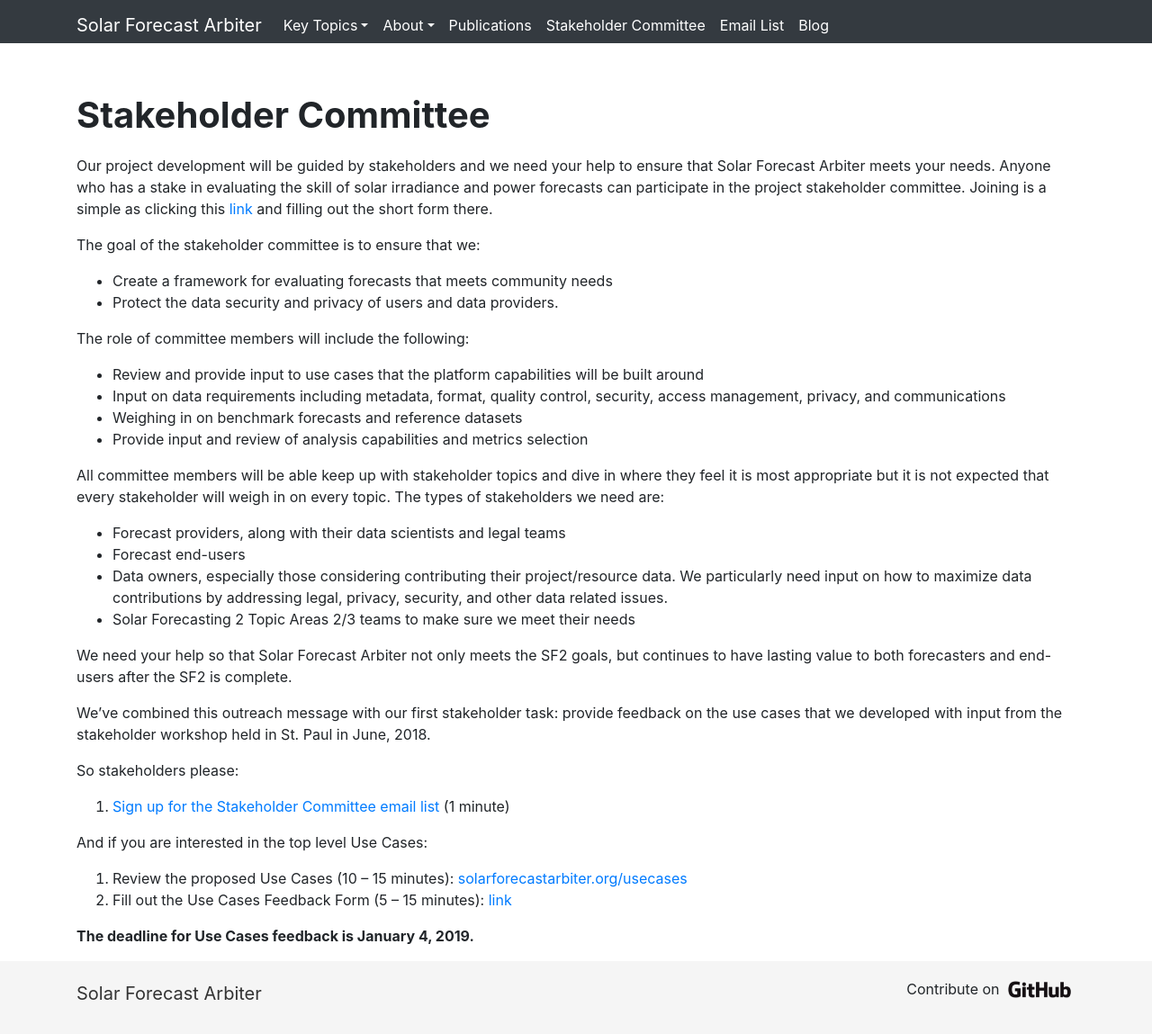
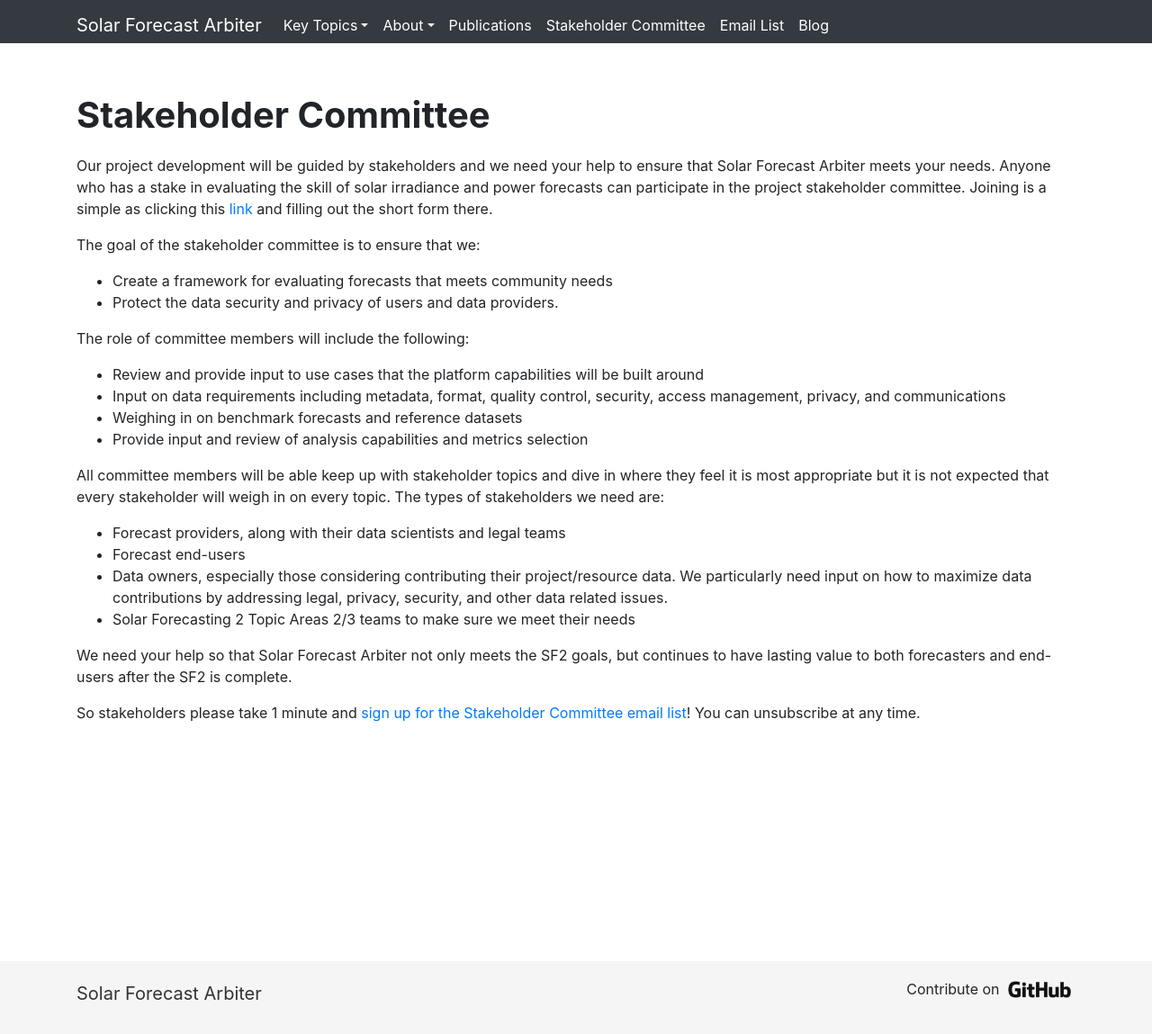
Before and after one commit to SolarArbiter/SolarArbiter.github.io, a Jekyll site: the page built from stakeholdercommittee.md, in a window 1280 px wide and 1149 px high. Shown: the whole window at 90% size. Built offline with Jekyll 4.4.1, drawn with Linux system fonts in a browser that asks for light colours; comment, search, counter and statistics services are not loaded; our own code applies the rules of GitHub Pages for plain Markdown files.

Commit message:
Update stakeholdercommittee.md (#47)
remove out of date instructions related to use cases from stakeholder committee page.

```diff
--- a/stakeholdercommittee.md
+++ b/stakeholdercommittee.md
@@ -26,14 +26,4 @@ All committee members will be able keep up with stakeholder topics and dive in w
 
 We need your help so that Solar Forecast Arbiter not only meets the SF2 goals, but continues to have lasting value to both forecasters and end-users after the SF2 is complete.
 
-We’ve combined this outreach message with our first stakeholder task: provide feedback on the use cases that we developed with input from the stakeholder workshop held in St. Paul in June, 2018.
-
-So stakeholders please:
-1. [Sign up for the Stakeholder Committee email list](/emaillist) (1 minute)
-
-And if you are interested in the top level Use Cases:
-
-2. Review the proposed Use Cases (10 – 15 minutes): [solarforecastarbiter.org/usecases](/usecases)
-3. Fill out the Use Cases Feedback Form (5 – 15 minutes): [link](https://docs.google.com/forms/d/e/1FAIpQLScSzF7x2E0mIWly37zKNLu2HTEpDeYF_UgfTVW8kCVC5hV6Kg/viewform?usp=sf_link)
-
-**The deadline for Use Cases feedback is January 4, 2019.**
+So stakeholders please take 1 minute and [sign up for the Stakeholder Committee email list](/emaillist)! You can unsubscribe at any time.
```
